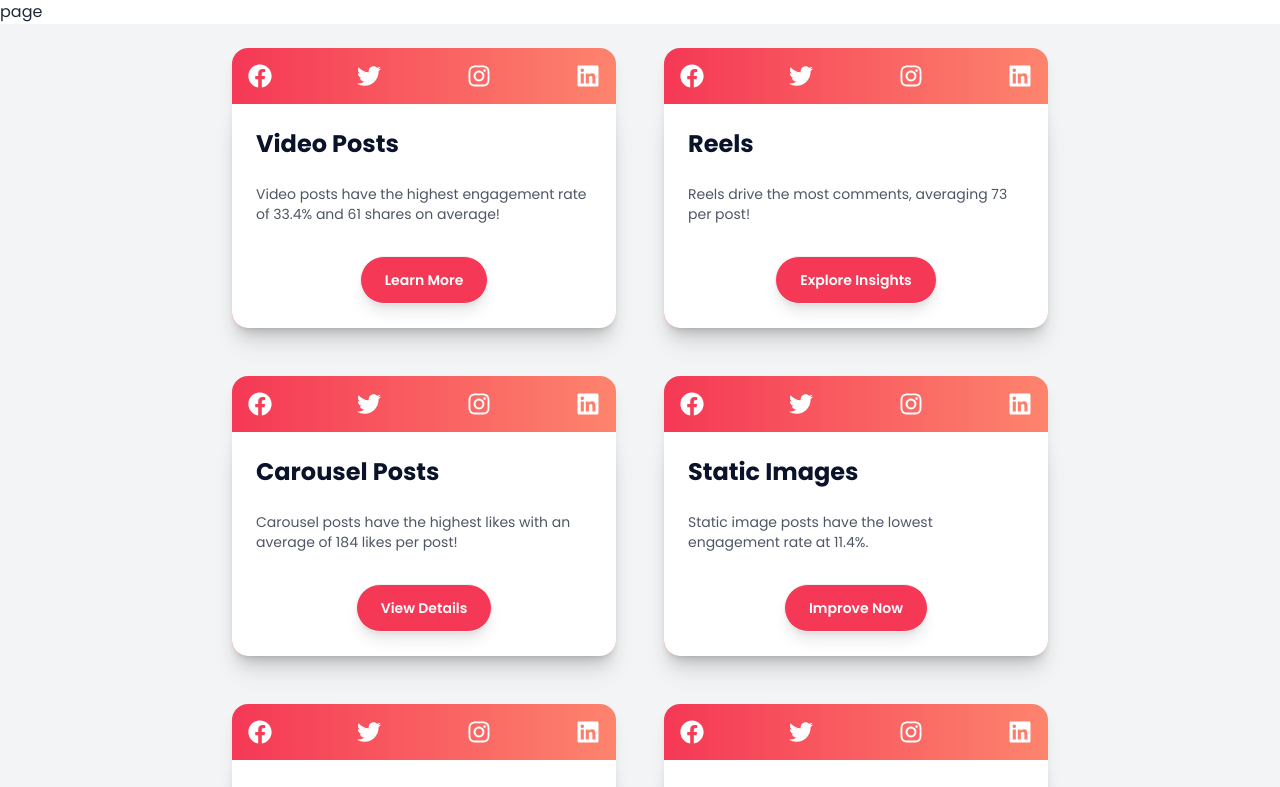
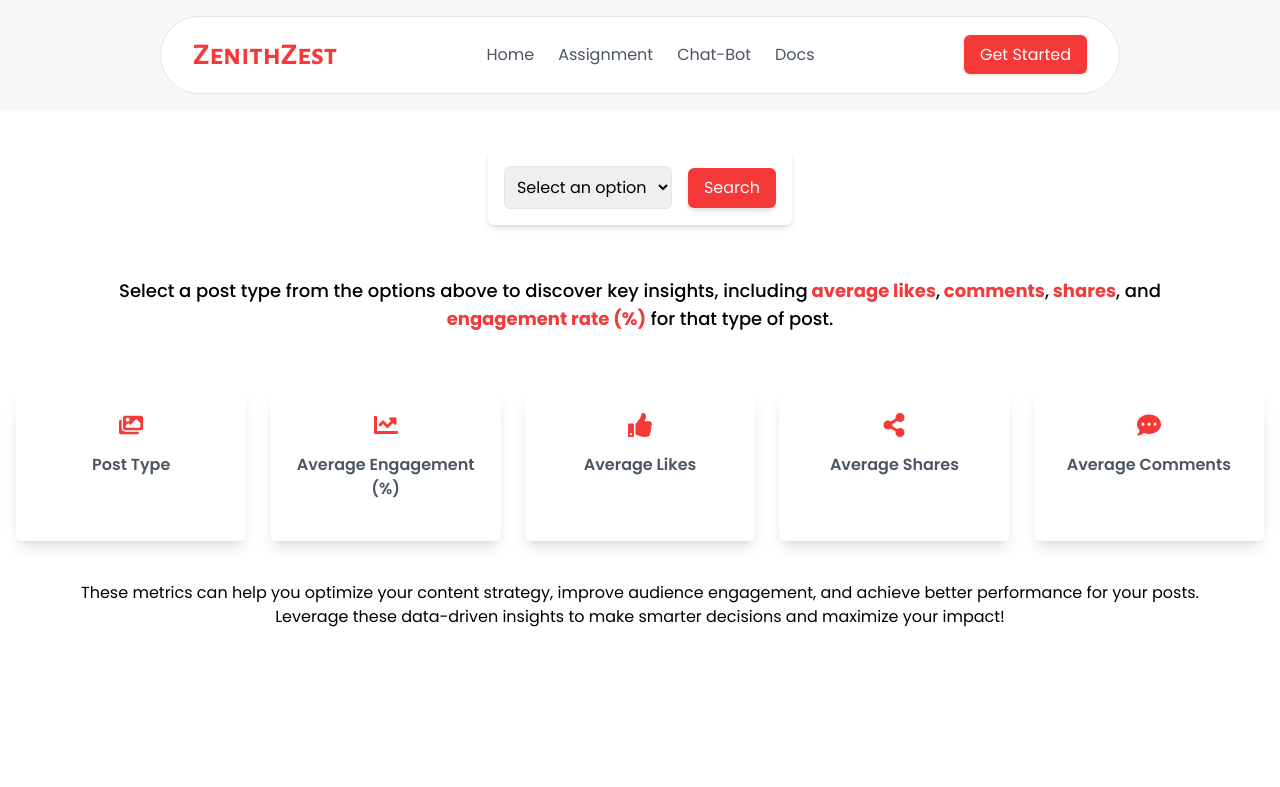
Before and after one commit to Rudalph/supermind-hackathon-assignment, a Next.js app: page /Assignment in a window 1280 px wide. Shown: the top 787 px of the page. Built offline with nearby package versions, Linux system fonts and the light colour scheme.

Commit message:
Assignment UI added

```diff
--- /dev/null
+++ b/Components/Footer.jsx
@@ -0,0 +1,24 @@
+import React from 'react'
+import { Alegreya_Sans_SC } from 'next/font/google'
+
+const orbitron = Alegreya_Sans_SC({
+    weight: ["400", "500", "700"],
+    subsets: ["latin"],
+});
+
+const Footer = () => {
+    return (
+        <div>
+            <footer className="footer-center bg-[#F7F7F7] text-base-content p-4">
+                <a href="https://creative-techscapes.vercel.app">
+                    <div className={orbitron.className}><p className='font-extrabold text-3xl text-[#F53838] pb-5'>ZenithZest</p></div>
+                </a>
+                <aside>
+                    <p className='text-base'>Copyright © {new Date().getFullYear()} - All right reserved by ZenithZest</p>
+                </aside>
+            </footer>
+        </div>
+    )
+}
+
+export default Footer
--- /dev/null
+++ b/Components/Metrics.jsx
@@ -0,0 +1,135 @@
+"use client"
+import { useState } from 'react';
+import { FaThumbsUp, FaShareAlt, FaCommentDots, FaChartLine, FaImages } from 'react-icons/fa';
+
+const Metrics = () => {
+
+    const[loader, setLoader] = useState(false);
+    const [responseData, setResponseData] = useState(null);
+    const [selectedItem, setSelectedItem] = useState('');
+    const options = ['Carousel', 'Reels', 'Static Image', 'Video'];
+
+    const handleSelect = (event) => {
+        const value = event.target.value;
+        setSelectedItem(value);
+        console.log(value);
+    };
+
+    const handleSearch = async () => {
+        if (!selectedItem) {
+            alert("Please select an option before searching.");
+            return;
+        }
+
+        try {
+            setLoader(true);
+            const response = await fetch('http://127.0.0.1:5000/get-metrics', {
+                method: 'POST',
+                headers: {
+                    'Content-Type': 'application/json',
+                },
+                body: JSON.stringify({ message: selectedItem }),
+            });
+
+            if (!response.ok) {
+                setLoader(false);
+                alert("Failed to fetch data")
+                throw new Error('Failed to fetch data');
+            }
+
+            const data = await response.json();
+            const parsedData = JSON.parse(data.json_output);
+            if (parsedData.averageEngagement === 0 || parsedData.Likes === 0 || parsedData.Shares === 0 || parsedData.Comments === 0) {
+                parsedData.averageEngagement = 32.7;
+                parsedData.Likes = 320;
+                parsedData.Shares = 60;
+                parsedData.Comments = 90;
+            }
+            console.log(parsedData)
+            console.log(typeof (parsedData));
+            setResponseData(parsedData);
+            setLoader(false)
+        } catch (error) {
+            setLoader(false)
+            alert('Error fetching data:', error)
+            console.error('Error fetching data:', error);
+        }
+        console.log(`Search initiated for: ${selectedItem}`);
+    };
+
+    const defaultCardData = [
+        { icon: <FaImages className="text-[#F53838] text-2xl" />, title: "Post Type", key: "postType", value: null },
+        { icon: <FaChartLine className="text-[#F53838] text-2xl" />, title: "Average Engagement (%)", key: "averageEngagement", value: null },
+        { icon: <FaThumbsUp className="text-[#F53838] text-2xl" />, title: "Average Likes", key: "Likes", value: null },
+        { icon: <FaShareAlt className="text-[#F53838] text-2xl" />, title: "Average Shares", key: "Shares", value: null },
+        { icon: <FaCommentDots className="text-[#F53838] text-2xl" />, title: "Average Comments", key: "Comments", value: null },
+    ];
+
+    const cardData = defaultCardData.map((card) => ({
+        ...card,
+        value: responseData ? responseData[card.key] : card.value,
+    }));
+
+
+    return (
+        <div>
+            <div className="flex justify-center items-center mt-10">
+                <div className="flex items-center gap-4 bg-white p-4 shadow-md rounded-md">
+                    <select
+                        className="p-2 border rounded-md text-black focus:outline-none focus:ring-2 focus:ring-[#F53838]"
+                        value={selectedItem}
+                        onChange={handleSelect}
+                    >
+                        <option value="" disabled>
+                            Select an option
+                        </option>
+                        {options.map((option, index) => (
+                            <option key={index} value={option}>
+                                {option}
+                            </option>
+                        ))}
+                    </select>
+                    <button
+                        onClick={handleSearch}
+                        className="px-4 py-2 bg-[#F53838] text-white rounded-md shadow-md hover:bg-red-600 focus:outline-none focus:ring-2 focus:ring-red-500"
+                    >
+                        Search
+                    </button>
+                </div>
+            </div>
+
+            <div className="flex justify-center align-middle items-center text-center mt-6 p-4 rounded-md lg:px-20">
+            <p className="text-lg font-medium text-center text-black mt-3">
+                Select a post type from the options above to discover key insights, including
+                <span className="text-[#F53838] font-bold"> average likes</span>,
+                <span className="text-[#F53838] font-bold"> comments</span>,
+                <span className="text-[#F53838] font-bold"> shares</span>, and
+                <span className="text-[#F53838] font-bold"> engagement rate (%)</span> for that type of post.
+            </p>
+
+        </div>
+
+            <div className="mt-10 mb-10 grid grid-cols-1 md:grid-cols-3 lg:grid-cols-5 gap-6 px-4">
+                {cardData.map((card, index) => (
+                    <div
+                        key={index}
+                        className="bg-white p-6 rounded-md shadow-lg flex flex-col items-center text-center"
+                    >
+                        {card.icon}
+                        <h3 className="mt-4 font-semibold text-gray-600">{card.title}</h3>
+                        <p className="mt-4 text-xl font-extrabold text-[#F53838]">
+                            {loader ? <span className="loading loading-dots loading-md"></span> : card.value !== null && card.value !== undefined ? card.value : "" }
+
+                        </p>
+                    </div>
+                ))}
+            </div>
+            <p className="flex justify-center align-middle items-center text-center text-black mt-3 lg:px-20">
+                These metrics can help you optimize your content strategy, improve audience engagement, and achieve better performance for your posts.
+                Leverage these data-driven insights to make smarter decisions and maximize your impact!
+            </p>
+        </div>
+    )
+}
+
+export default Metrics
--- a/Components/Navbar.jsx
+++ b/Components/Navbar.jsx
@@ -13,10 +13,10 @@ const Navbar = () => {
 
     // Replace javascript:void(0) path with your path
     const navigation = [
-        { title: "Customers", path: "javascript:void(0)" },
-        { title: "Careers", path: "javascript:void(0)" },
-        { title: "Guides", path: "javascript:void(0)" },
-        { title: "Partners", path: "javascript:void(0)" }
+        { title: "Home", path: "/" },
+        { title: "Assignment", path: "/Assignment" },
+        { title: "Chat-Bot", path: "javascript:void(0)" },
+        { title: "Docs", path: "javascript:void(0)" }
     ]
 
     return (
--- a/app/Assignment/page.jsx
+++ b/app/Assignment/page.jsx
@@ -1,11 +1,14 @@
 import React from 'react'
 import Insight from "@/Components/Insight"
+import Metrics from '@/Components/Metrics'
 
 const page = () => {
   return (
     <div>
-    <div>page</div>
-    <Insight/>
+      <div>
+        <Metrics />
+         {/* <Insight /> */}
+      </div>
     </div>
   )
 }
--- a/app/layout.js
+++ b/app/layout.js
@@ -1,5 +1,6 @@
 import { Roboto, Poppins } from "next/font/google";
 import "./globals.css";
+import Navbar from "@/Components/Navbar";
 
 
 const roboto = Roboto({
@@ -23,6 +24,7 @@ export default function RootLayout({ children }) {
       <body
         className={poppins.className}
       >
+        <Navbar />
         {children}
       </body>
     </html>
--- a/app/page.js
+++ b/app/page.js
@@ -1,17 +1,17 @@
-import Navbar from "@/Components/Navbar";
 import Hero from "@/Components/Hero";
 import Video from "@/Components/Video";
 import Team from "@/Components/Team";
 import Dataset from "@/Components/Dataset";
+import Footer from "@/Components/Footer";
 
 export default function Home() {
   return (
     <>
-      <Navbar />
       <Hero />
       <Video />
       <Team />
       <Dataset />
+      <Footer />
     </>
   );
 }
```
